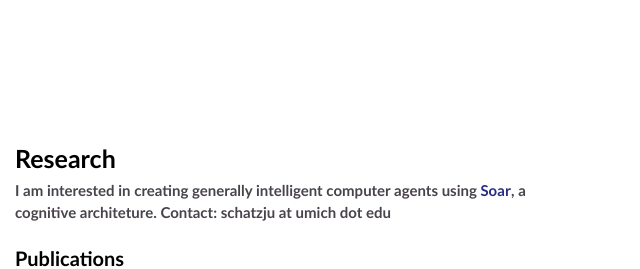
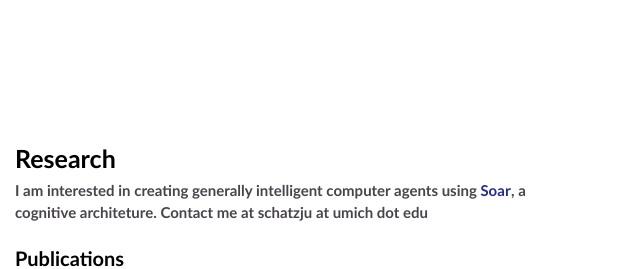
Before and after one commit to schatzju/schatzju.github.io_old, a plain HTML site: page research.html in a window 1280 px wide. Shown: the top 269 px of the page, 355-995 px from the left. Drawn offline with Linux system fonts and the light colour scheme; a web font is replaced by a local one.

Commit message:
Update research.html

```diff
--- a/research.html
+++ b/research.html
@@ -45,7 +45,7 @@
             <th class="flex-item" valign="top" style="padding-left: 30px; width: 600px;">
                 <!--<img src="img/signature-1.png" style="width:82px;" > -->
                 <div class="header-title">Research</div>
-                <div class="header-talk">I am interested in creating generally intelligent computer agents using <a href="https://soar.eecs.umich.edu/">Soar</a>, a cognitive architeture. Contact: schatzju at umich dot edu</div>
+                <div class="header-talk">I am interested in creating generally intelligent computer agents using <a href="https://soar.eecs.umich.edu/">Soar</a>, a cognitive architeture. Contact me at schatzju at umich dot edu</div>
             </th>
         </tr>
         <tr>
```
